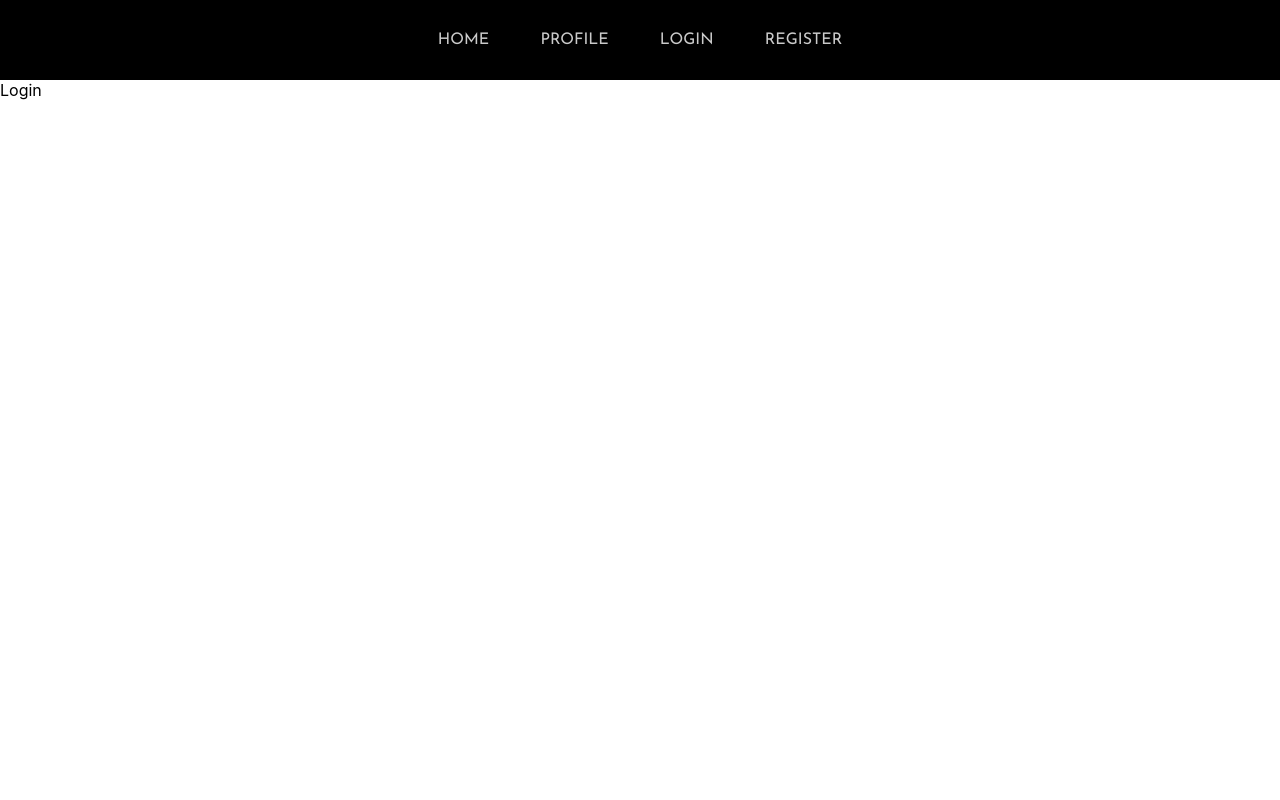
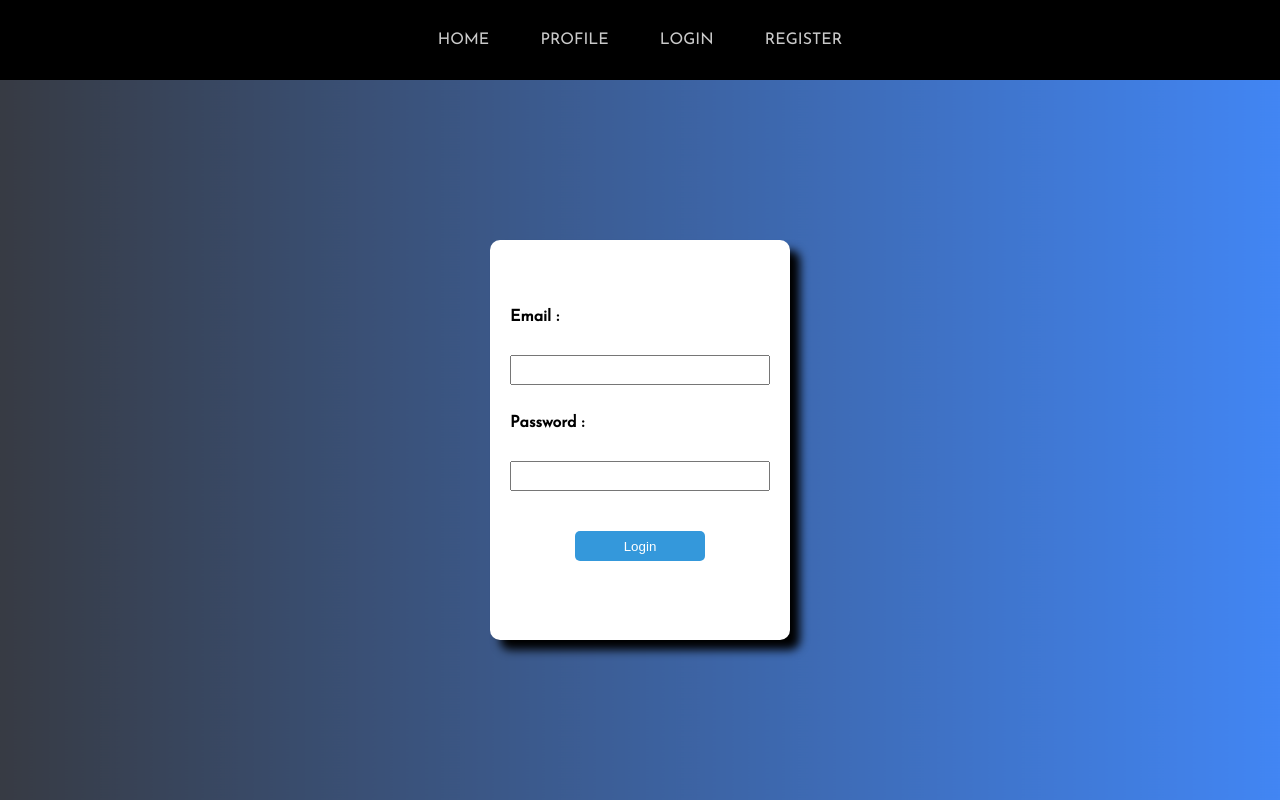
Before and after one commit to Aftab69/authentication-app, a React (Create React App) app in the folder frontend/: page /login in a window 1280 px wide. Built offline with nearby package versions, Linux system fonts and the light colour scheme.

Commit message:
login page done

```diff
--- a/frontend/src/Login.css
+++ b/frontend/src/Login.css
@@ -0,0 +1,64 @@
+*{
+    box-sizing: border-box;
+}
+.loginpageContainer{
+    width: 100%;
+    height: 90vh;
+    background-image: url("./Images/loginpageBackground.jpg");
+    background-size: cover;
+    display: flex;
+    justify-content: center;
+    align-items: center;
+    font-family: 'Josefin Sans', sans-serif;
+}
+.logininfoContainer{
+    background: white;
+    border-radius: 10px;
+    box-shadow: 10px 10px 10px black;
+    width: 300px;
+    height: 400px;
+    padding: 20px;
+    display: flex;
+    flex-direction: column;
+    justify-content: center;
+}
+.logininfoContainer>p{
+    margin: 15px 0;
+    font-weight: 600;
+}
+.logininfoContainer>input{
+    height: 30px;
+    margin: 15px 0;
+    font-family: 'Josefin Sans', sans-serif;
+}
+.logininfoContainer>button{
+    background-color: #3498db;
+    border: none;
+    color: white;
+    border-radius: 5px;
+    height: 30px;
+    width: 50%;
+    margin: 25px 0;
+    align-self:center;
+}
+.logininfoContainer>button:hover{
+    cursor: pointer;
+    background-color: #1d85ca;
+}
+
+@media only screen and (max-width: 300px){
+    .logininfoContainer{
+        width: 200px;
+        height: 266px;
+    }
+}
+@media only screen and (min-width:1921px) and (max-width:2880px){
+    .logininfoContainer{
+        transform: scale(1.5);
+    }
+}
+@media only screen and (min-width:2880px){
+    .logininfoContainer{
+        transform: scale(2);
+    }
+}
--- a/frontend/src/Login.js
+++ b/frontend/src/Login.js
@@ -3,7 +3,17 @@ import "./Login.css";
 
 const Login = () => {
   return (
-    <div>Login</div>
+    <>
+      <div className='loginpageContainer'>
+          <div className='logininfoContainer'>
+              <p>Email :</p>
+              <input />
+              <p>Password :</p>
+              <input />
+              <button>Login</button>
+          </div>
+      </div>
+    </>
   )
 }
 
--- a/frontend/src/Navbar.css
+++ b/frontend/src/Navbar.css
@@ -17,6 +17,11 @@ span:hover{
     border-bottom: 2px solid white;
 }
 
+@media only screen and (max-width: 300px){
+    nav{
+        font-size: 0.75rem;
+    }
+}
 @media only screen and (min-width:1921px) and (max-width:2880px){
     nav{
         font-size: 1.5rem;
```
Also changed, not shown: frontend/src/Images/loginpageBackground.jpg (added).
